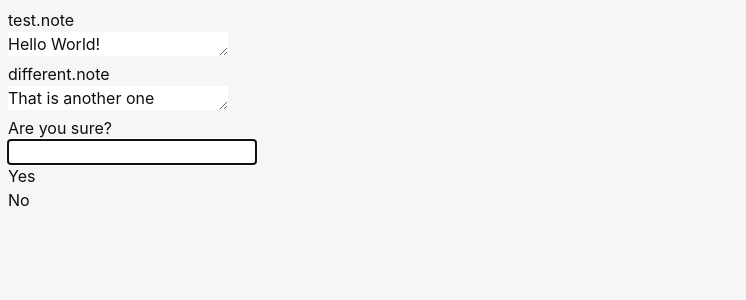
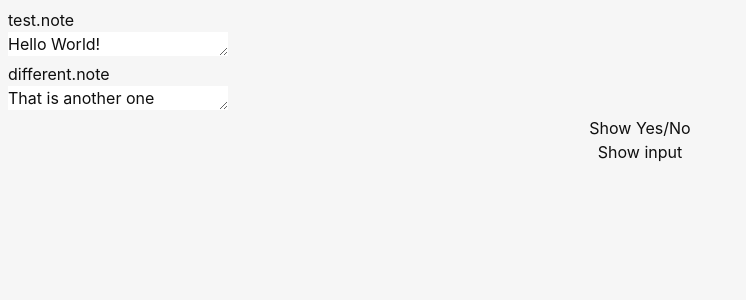
Before and after one commit to marad/note-grove-tauri, a React (Vite) app: page / in a window 1280 px wide. Shown: the top 300 px of the page, without its empty margins (0-746 px from the left). Built offline with nearby package versions, Linux system fonts and the light colour scheme.

Commit message:
Implement InputDialog

```diff
--- a/src/App.tsx
+++ b/src/App.tsx
@@ -4,6 +4,7 @@ import { Stream } from "./Stream";
 import { Note } from "./core/Note";
 import { Action } from "./core/Action";
 import { YesNoDialog } from "./search/YesNoDialog";
+import { InputDialog } from "./search/InputDialog";
 
 function App() {
   const [notes, setNotes] = useState<Array<Note>>([
@@ -20,6 +21,10 @@ function App() {
 
   // const [searchResults, setSearchResults] = useState<Action[]>([]);
   // const [searchVisible, setSearchVisible] = useState(false);
+
+  const [yesNoVisible, setYesNoVisible] = useState(false);
+  const [inputVisible, setInputVisible] = useState(false);
+
 
 
   function updateNoteContent(index: number, content: string) {
@@ -45,18 +50,22 @@ function App() {
         onUpdateNote={(idx, content) => updateNoteContent(idx, content)}
       />
 
-      <YesNoDialog
-        prompt="Are you sure?"
-        onYes={() => console.log("Well, ok!")}
-      />
-      {/* <Search controller={searchCtl} /> */}
-      {/* <button onClick={() => searchCtl.startActionSearch(actions)}>Search actions</button>
-      <button onClick={() => searchCtl.startYestNo(
-        "Are you sure?",
-        () => { console.log("Yes") },
-        () => { console.log("No") }
-      )}>Yes/No</button>
-      <button onClick={() => searchCtl.startInput("What's your age?", (age) => { console.log("Your age is", age) })}>Get input</button> */}
+      { inputVisible ?
+        <InputDialog
+          prompt="What's your age?"
+          onAccept={(input) => console.log("Input", input)}
+          onCloseRequest={() => setInputVisible(false)}
+        /> : null}
+
+      { yesNoVisible ?
+        <YesNoDialog
+          prompt="Are you sure?"
+          onYes={() => console.log("Well, ok!")}
+          onCloseRequest={() => setYesNoVisible(false)}
+        /> : null }
+      <button onClick={() => setYesNoVisible(true)}>Show Yes/No</button>
+      <button onClick={() => setInputVisible(true)}>Show input</button>
+      {/* <button onClick={() => searchCtl.startActionSearch(actions)}>Search actions</button> */}
     </main>
   );
 }
--- /dev/null
+++ b/src/search/InputDialog.tsx
@@ -0,0 +1,33 @@
+import { useState } from "react";
+import { Search } from "./Search";
+import { Action } from "../core/Action";
+
+interface Props {
+    initialInput?: string,
+    prompt: string,
+    onCloseRequest?:  () => void,
+    onAccept: (input:string) => void,
+    onCancel?: () => void,
+};
+
+export function InputDialog({
+    prompt,
+    initialInput = "",
+    onCloseRequest = () => {},
+    onAccept = (input:string) => { onCloseRequest() },
+    onCancel = () => { onCloseRequest() },
+}: Props) {
+    const [input, setInput] = useState(initialInput)
+    return (
+        <Search
+            prompt={prompt}
+            results={[
+                new Action("Accept", "", () => onAccept(input)),
+                new Action("Cancel", "", onCancel)
+            ]}
+            initialQuery={initialInput}
+            onSearch={setInput}
+            onCloseRequest={onCloseRequest}
+            />
+    )
+}
```
